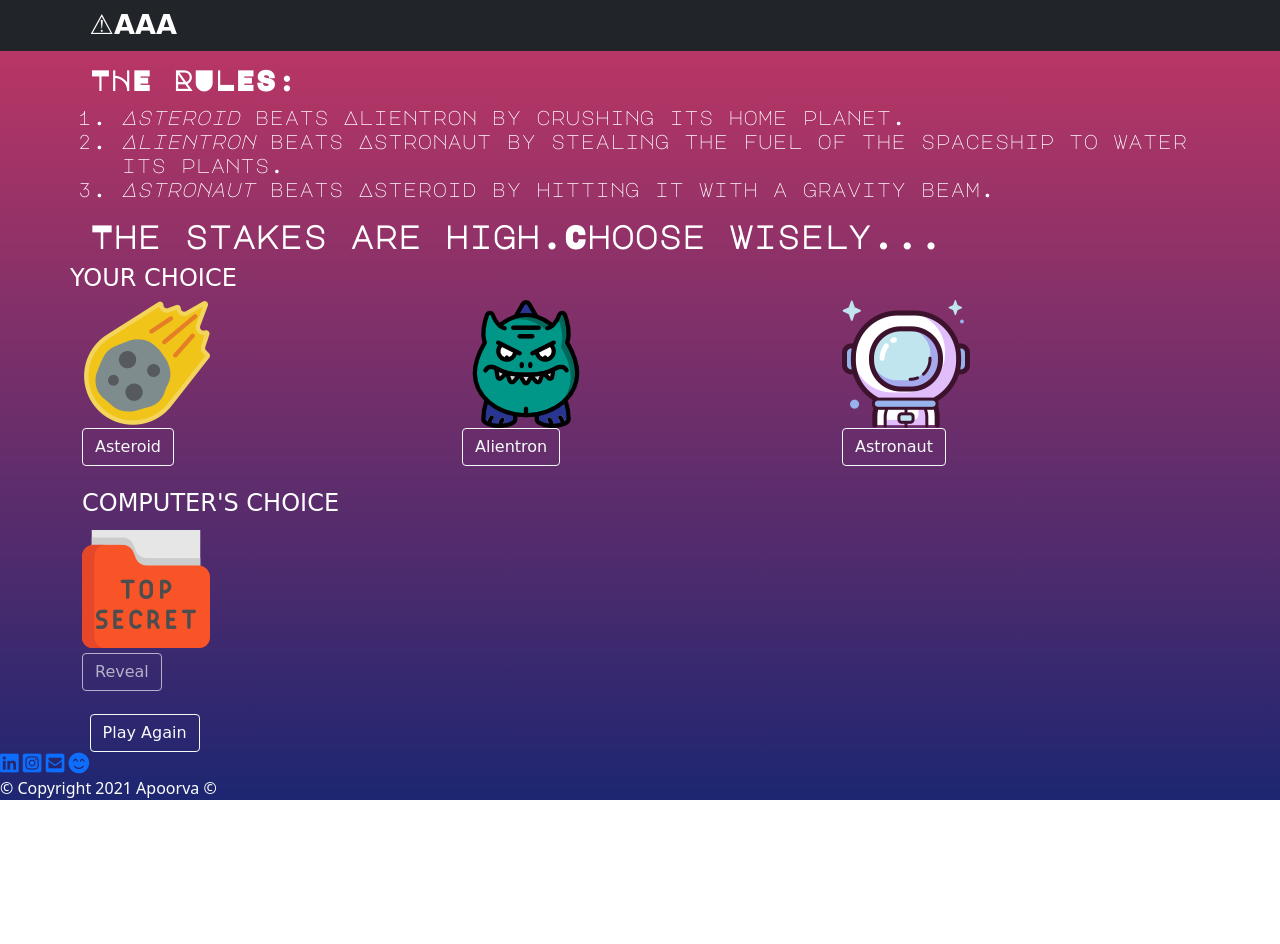
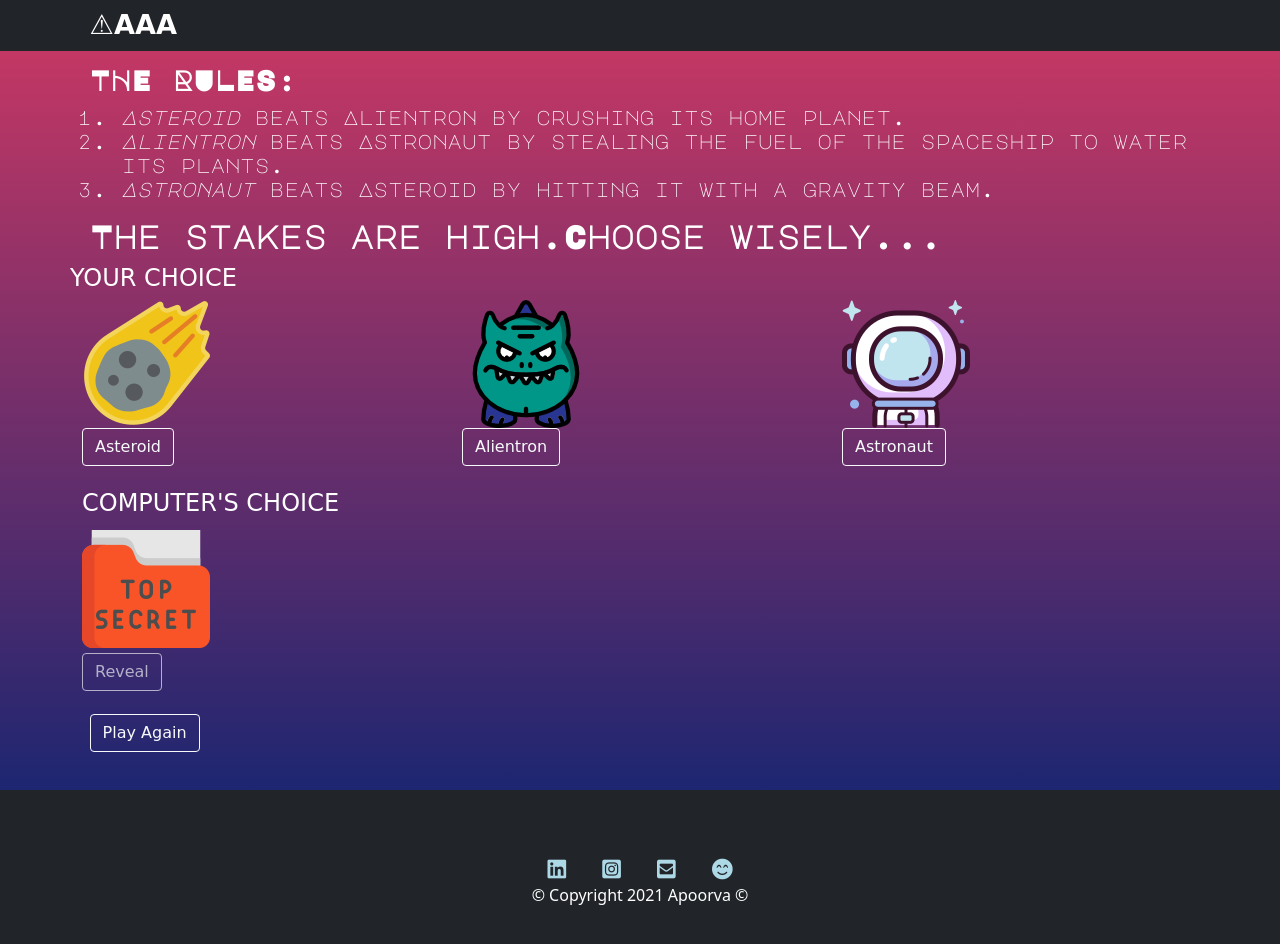
Before and after one commit to ApoorvaPadhi/SpaceGame, a plain HTML site: page index.html in a window 1280 px wide. Before the commit the page ends 800 px from the top, so only its background shows below. Drawn offline with nearby package versions, Linux system fonts and the light colour scheme; a web font is replaced by a local one.

Commit message:
Update styles.css

```diff
--- a/styles.css
+++ b/styles.css
@@ -1,9 +1,4 @@
-html{
-  height: 100%;
-}
-
 body {
-  background-image: linear-gradient(#c33764, #1d2671);
   color: white;
 }
 h2{
@@ -11,7 +6,10 @@ h2{
   font-weight: bolder;
   padding: 0 7%;
 }
-
+.all{
+  background-image: linear-gradient(#c33764, #1d2671);
+  padding-bottom: 3%;
+}
 .navbar{
   font-family: 'Bungee Inline', cursive;
   font-weight: bold;
@@ -46,3 +44,16 @@ h2{
   font-family: 'Bungee Inline', cursive;
   margin: 0 7%;
 }
+
+.footer{
+  background-color: #212529;
+  text-align: center;
+  padding: 5% 0;
+}
+.footericon{
+  padding: 0.5% 1.25%;
+  color: lightBlue;
+}
+.footericon:hover{
+  color: #ba93af;
+}
```
